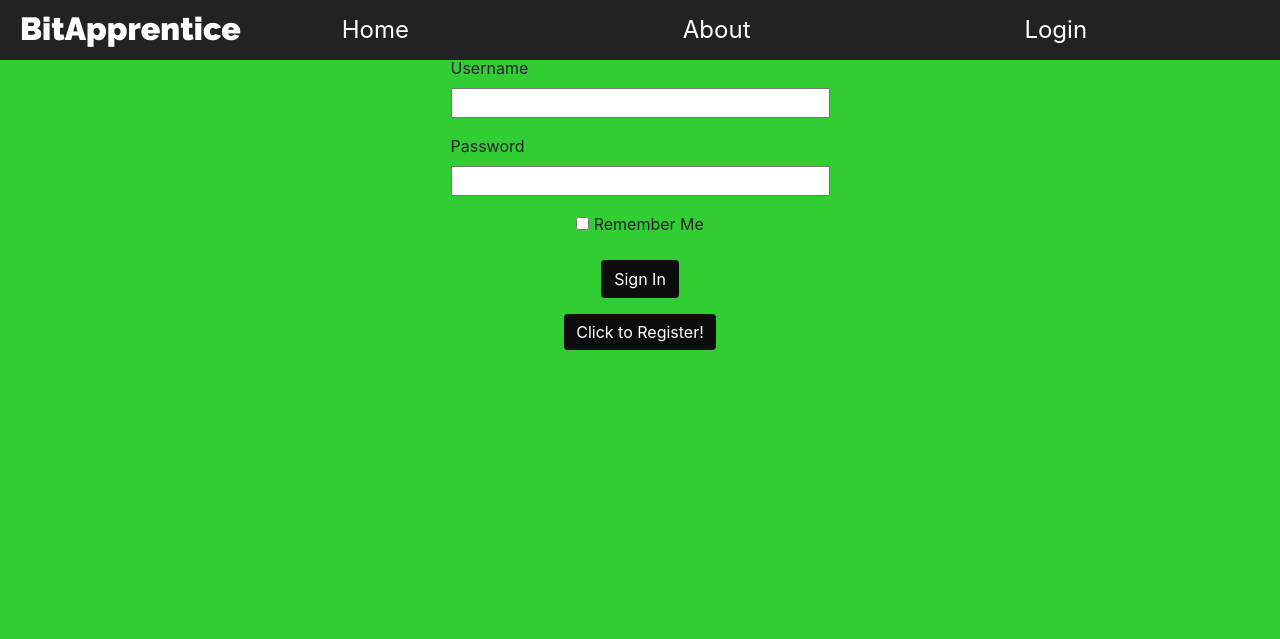
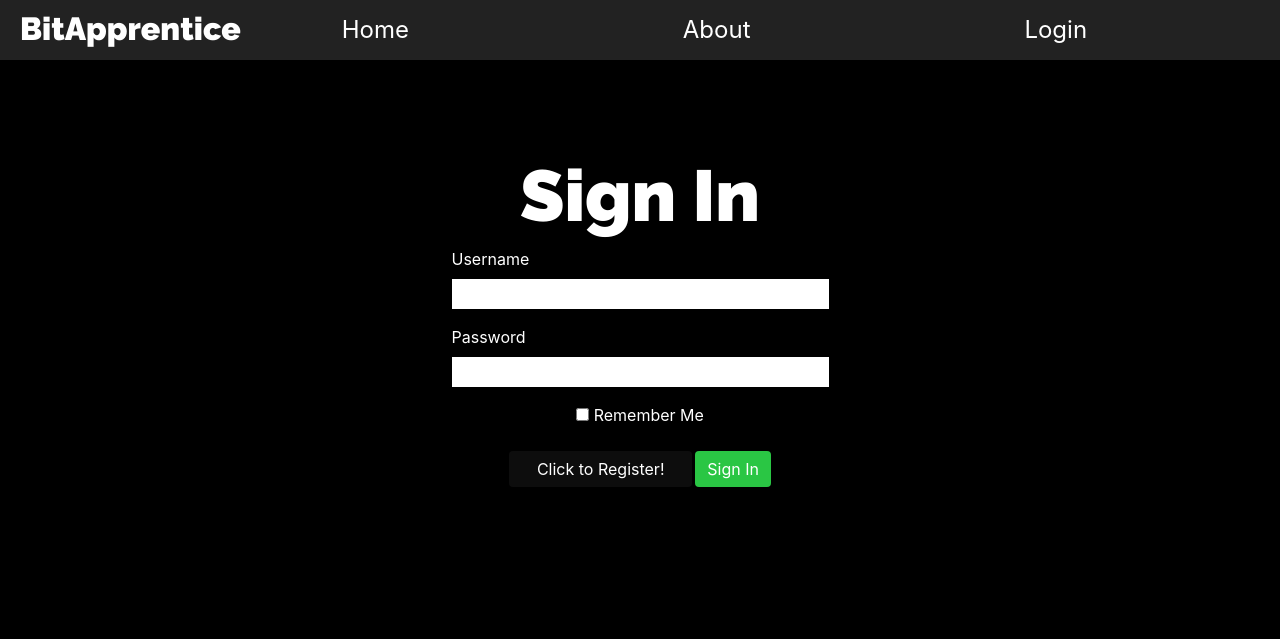
Before and after one commit to sudo-d4s3/magic-hackathon, a Flask app: page /login in a window 1280 px wide. Shown: the top 639 px of the page. Run offline with Flask 2, Linux system fonts and the light colour scheme; some libraries are stand-ins or nearby versions.

Commit message:
Added css and changed html to make it pretty

```diff
--- a/backend/app/static/css/login.css
+++ b/backend/app/static/css/login.css
@@ -1,5 +1,38 @@
 body {
-    background-color: limegreen;
+    background-color: black;
+}
+
+form * {
+    color: white;
+}
+
+h1 {
+    font-family: 'Raleway', sans-serif;
+    font-size: 72px;
+    color: white;
+}
+
+#formHolder {
+    display: flex;
+    width: 100vw;
+    height: 80vh;
+    justify-content: center;
+    align-items: center;
+    flex-direction: column;
+}
+
+input {
+    border: none !important;
+    padding: 3px;
+    outline: none;
+    color: black;
+}
+
+#buttons {
+    display: flex;
+    height: 36px;
+    width: 262px;
+    justify-content: space-between;
 }
 
 form {
@@ -10,7 +43,7 @@ form {
 }
 
 input[type="submit"] {
-    background-color: #0d0d0d;
+    background-color: #2AC644;
     color: white !important;
     border: none;
     outline: none;
@@ -20,10 +53,14 @@ input[type="submit"] {
     line-height: 1.5;
     border-radius: .25rem;
     transition: color .15s ease-in-out,background-color .15s ease-in-out,border-color .15s ease-in-out,box-shadow .15s ease-in-out;
+    order: 2;
+    width: 100%;
 }
 
 a[role="button"] {
     background-color: #0d0d0d;
     border: none !important;
     border-color: transparent !important;
+    order: -1;
+    width: 70%;
 }
--- a/backend/app/templates/login.html
+++ b/backend/app/templates/login.html
@@ -5,6 +5,7 @@
 {% endblock %}
 
 {% block content %}
+    <div id="formHolder">
         <h1>Sign In</h1>
         <form action="" method="post" novalidate>
             {{ form.hidden_tag() }}
@@ -23,7 +24,10 @@
                 {% endfor %}
             </p>
             <p>{{ form.remember_me() }} {{ form.remember_me.label }}</p>
+            <div id="buttons">
                 <p role="button">{{ form.submit() }}</p>
                 <a class="btn btn-primary" href="{{ url_for('register') }}" role="button">Click to Register!</a>
+            </div>
         </form>
+    </div>
 {% endblock %}
```
Lines whose indentation alone changed are shown as unchanged.
